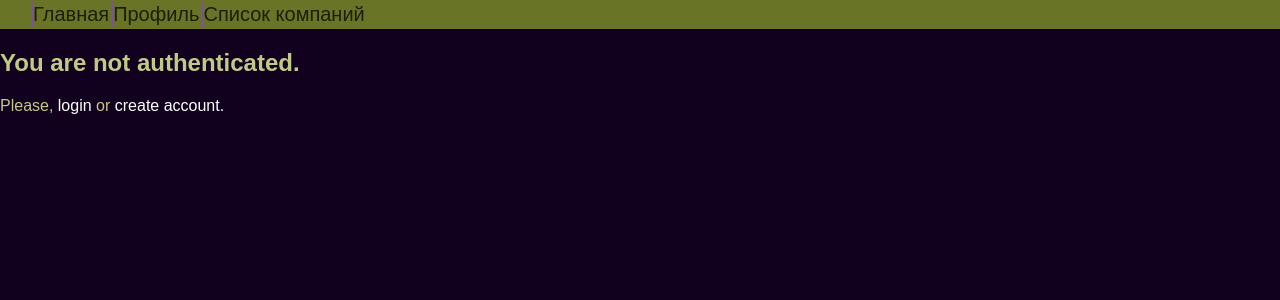
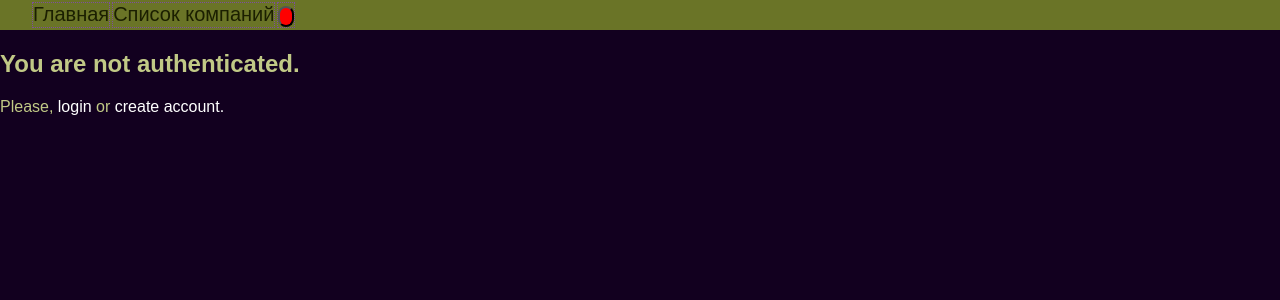
Before and after one commit to Andrew1vanov/pet-site, a Django app: page /account/ in a window 1280 px wide. Shown: the part 80-380 px from the top of the page. Run offline with Django 5.2, Linux system fonts and the light colour scheme; some libraries are stand-ins or nearby versions.

Commit message:
update profile page

```diff
--- a/pet/shares/static/css/base.css
+++ b/pet/shares/static/css/base.css
@@ -123,3 +123,8 @@ caption {
     text-decoration: none;
     color: white;
 }
+
+.user-btn {
+    background-color: red;
+    border-radius: 10px;
+}
--- a/pet/shares/templates/shares/base.html
+++ b/pet/shares/templates/shares/base.html
@@ -15,8 +15,9 @@
         <table>
             <tr>
                 <td><a href="{% url "shares:title_page" %}">Главная</a></td>
-                <td><a href="{% url "account_view" %}">Профиль</a></td>
                 <td><a href="{% url "shares:all_security_list" %}" title="Список всех компаний торгующихся на MOEX">Список компаний</a></td>
+                <!-- <a href="{% url "account_view" %}">Профиль</a> -->
+                <td><button class="user-btn"><img src=""></button></td>
             </tr>
         </table>
     </div>
```
